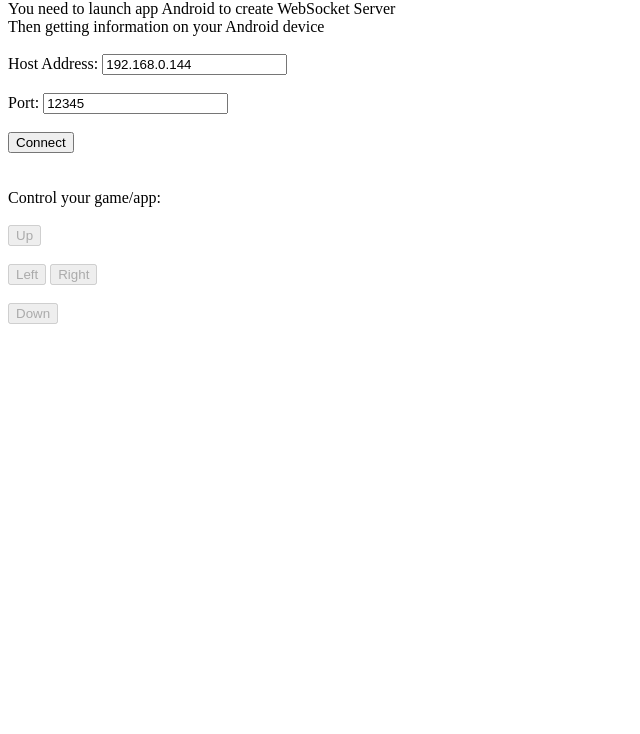
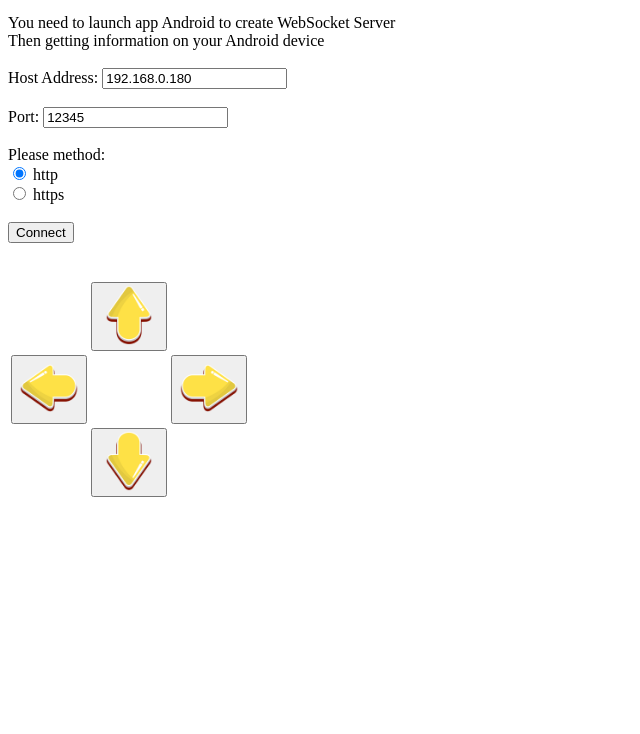
Before and after one commit to Hattory105/Hattory105.github.io, a plain HTML site: page index.html in a window 1280 px wide. Shown: the part 66-800 px from the top of the page, without its empty margins (0-640 px from the left). Drawn offline with Linux system fonts and the light colour scheme.

Commit message:
Update WS

```diff
--- a/index.html
+++ b/index.html
@@ -1,15 +1,24 @@
-<html>
+<!DOCTYPE html>
+ <html>
     <body>
         <h1>WebSocket client html</h1>
         <label>You need to launch app Android to create WebSocket Server</label><br>
         <label>Then getting information on your Android device</label><br><br>
         <label for="hostAddress">Host Address:</label>
-        <input type="text" id="hostAddress" name="hostAddress" value="192.168.0.144"><br><br>
+        <input type="text" id="hostAddress" name="hostAddress" value="192.168.0.180"><br><br>
         <label for="port">Port:</label>
         <input type="text" id="port" name="port" value="12345"><br><br>
-        <input type="button" id="connect" onclick="connectServer()" value="Connect"><br><br><br>
+
+        <!--Method: http / https-->
+        <label>Please method:</label><br>
+        <input type="radio" id="http" name="fav_method" value="ws" checked>
+        <label for="http">http</label><br>
+        <input type="radio" id="https" name="fav_method" value="wss">
+        <label for="https">https</label><br><br>
+
+        <input type="button" id="connect" onclick="connectServer()" value="Connect"><br><br>
+
         <script>
-
             let connected = 0;
             //let count = 0;
             //const ws = new WebSocket("ws://localhost:8082");
@@ -19,7 +28,12 @@
                 let host = document.getElementById("hostAddress").value;
                 let port = document.getElementById("port").value;
                 //ws = new WebSocket("ws://192.168.0.144:8082");
-                let hostPortWS = "wss://" + host + ":" + port;
+                let hostPortWS;
+                if(document.getElementById("http").checked == true) {
+                    hostPortWS = "ws://" + host + ":" + port;
+                } else {
+                    hostPortWS = "wss://" + host + ":" + port;
+                }
                 console.log("hostPortWS: " + hostPortWS);
 
                 ws = new WebSocket(hostPortWS);
@@ -30,10 +44,6 @@
                     connected = 1;
 
                     //Disable and show some buttons
-                    document.getElementById("btnUp").disabled = false;
-                    document.getElementById("btnLeft").disabled = false;
-                    document.getElementById("btnRight").disabled = false;
-                    document.getElementById("btnDown").disabled = false;
                     document.getElementById("lbldata").style.display = "block";
                     document.getElementById("data").style.display = "block";
                     document.getElementById("btnData").style.display = "block";
@@ -59,29 +69,46 @@
                 });
             }
 
-            function sendData(text) {
+            function sendData() {
                 if(connected == 1) {
                     //count++;
                     //ws.send("Send data time " + count);
-                    let data;
-                    if(text == undefined || text == null || text == "") {
-                        data = document.getElementById("data").value;
-                    } else {
-                        data = text;
-                    }
-
+                    let data = document.getElementById("data").value;
                     ws.send(data);
                 }
             }
+
+			function sendAction(a) {
+                if(connected == 1) {
+                    let action = a;
+                    ws.send(action);
+                }
+            }
         </script>
+		<!-- <link rel="stylesheet" href="script/style.css" /> -->
 
-        <label id="lblGuide">Control your game/app:</label><br><br>
-        <input type="button" id="btnUp" onclick="sendData('Up')" value="Up" disabled><br><br>
-        <input type="button" id="btnLeft" onclick="sendData('Left')" value="Left" disabled>
-        <input type="button" id="btnRight" onclick="sendData('Right')" value="Right" disabled><br><br>
-        <input type="button" id="btnDown" onclick="sendData('Down')" value="Down" disabled><br><br><br>
-        <label for="data" id="lbldata" style="display: none;">Input text:</label>
-        <input type="text" id="data" name="data" value="hello 123" style="display: none;"><br>
-        <input type="button" id="btnData" onclick="sendData()" value="Send Text" style="display: none;">
+
+        <label for="data" id="lbldata" style="display: none;">Send data:</label>
+        <input type="text" id="data" name="data" value="data 1" style="display: none;"><br>
+        <input type="button" id="btnData" onclick="sendData()" value="Send Data" style="display: none;">
+        <div align="left">
+            <table width="120" border="0">
+              <tr>
+                <td>&nbsp;</td>
+                <td><button onClick="sendAction(2)"> <img src="images/up.png" width="60dp" height="60dp" /></button></td>
+                <td>&nbsp;</td>
+              </tr>
+              <tr>
+                <td><button onClick="sendAction(1)"><img src="images/left.png" width="60dp" height="60dp" /> </button></td>
+                <td></td>
+                <td><button onClick="sendAction(3)"><img src="images/right.png" width="60dp" height="60dp" /></button></td>
+              </tr>
+              <tr>
+                <td>&nbsp;</td>
+                <td><button onClick="sendAction(4)"><img src="images/down.png" width="60dp" height="60dp" /> </button></td>
+                <td>&nbsp;</td>
+              </tr>
+            </table>
+        </div>
     </body>
 </html>
```
Also changed, not shown: images/down.png (added), images/left.png (added), images/right.png (added), images/up.png (added).
